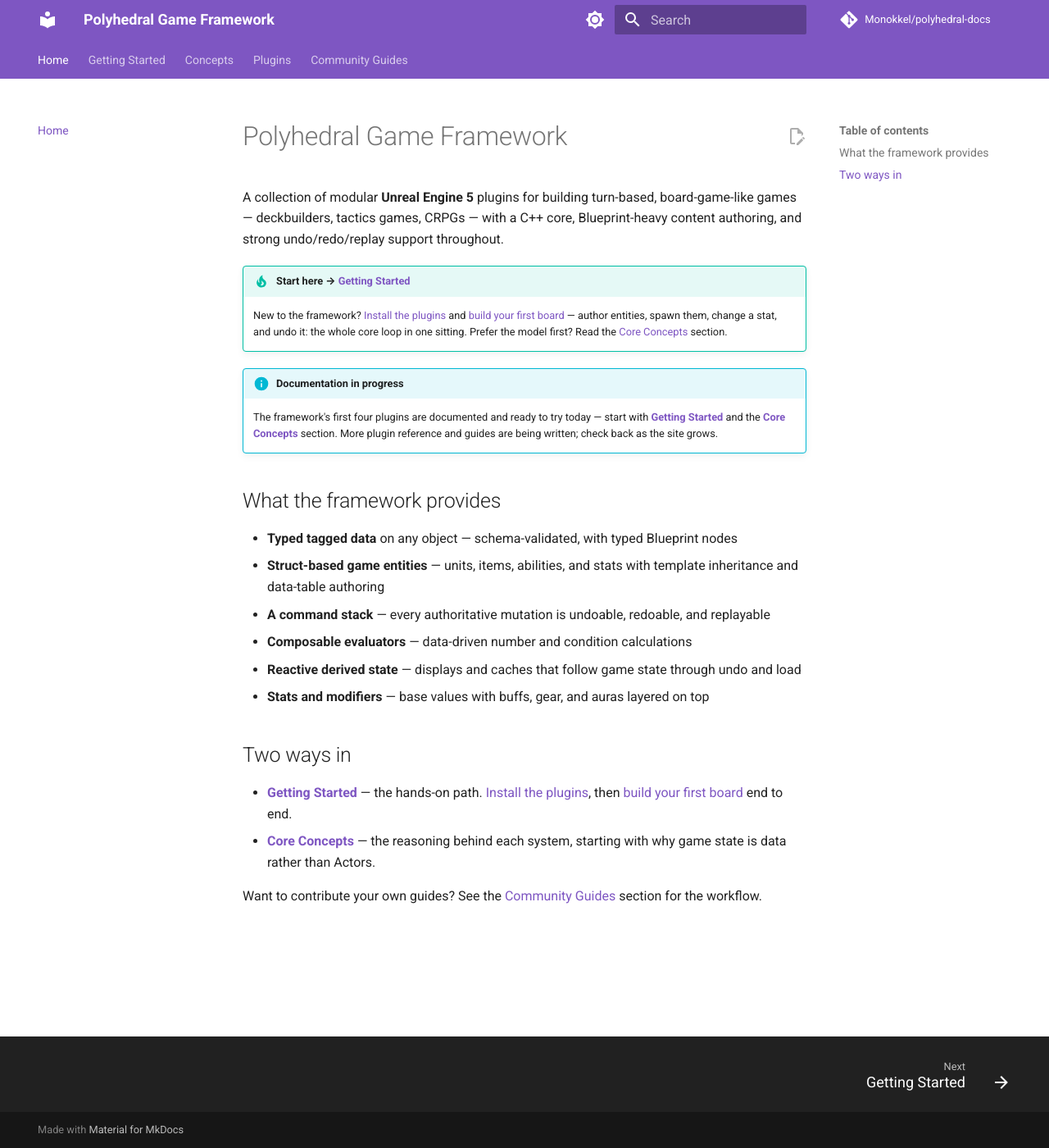
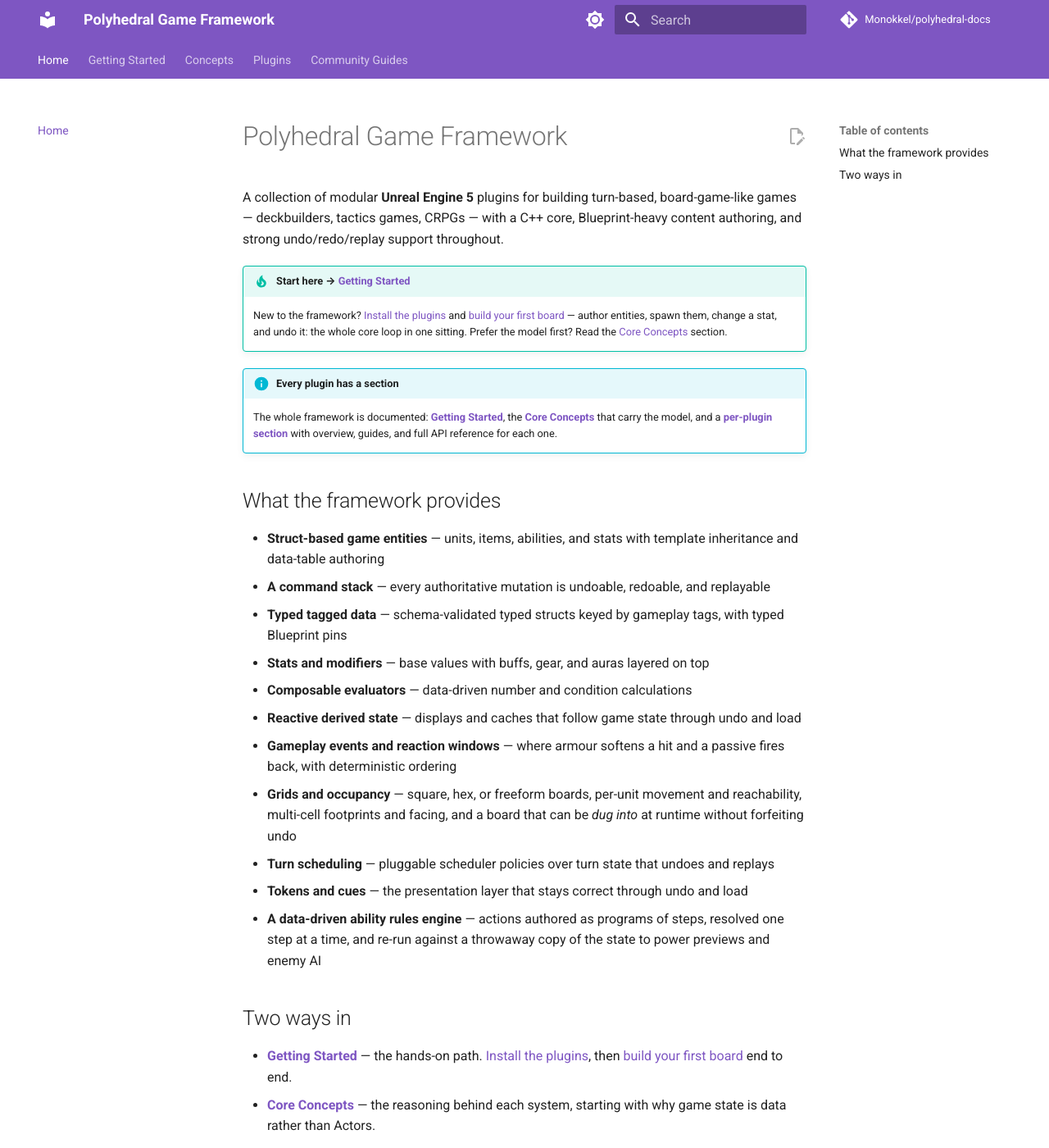
Before and after one commit to Monokkel/polyhedral-docs, an MkDocs documentation site: the page built from docs/index.md, in a window 1280 px wide and 1400 px high. Shown: the whole window at 82% size. Built offline with MkDocs 1.6.1 and Material for MkDocs 9.7.7, drawn with Linux system fonts in a browser that asks for light colours; comment, search, counter and statistics services are not loaded.

Commit message:
Wire nav for the new sections and refresh the landing page
- Plugins tab groups CommandSystem, QueueFramework, TagEvents and
  NoiseBasedRandomSeed under Polyhedral Core, which keeps every existing
  page URL working while describing the packaging honestly.
- Nav and the llms.txt page list gain GridCommands, PolyhedralTestKit,
  the three GridEntity reference pages and the AI reference page.
- The home page no longer says only the first four plugins are
  documented, and its capability list covers the whole framework.

```diff
--- a/docs/index.md
+++ b/docs/index.md
@@ -11,21 +11,32 @@ Blueprint-heavy content authoring, and strong undo/redo/replay support throughou
     sitting. Prefer the model first? Read the
     [Core Concepts](concepts/index.md) section.
 
-!!! info "Documentation in progress"
-    The framework's first four plugins are documented and ready to try today —
-    start with **[Getting Started](getting-started/index.md)** and the
-    **[Core Concepts](concepts/index.md)** section. More plugin
-    reference and guides are being written; check back as the site grows.
+!!! info "Every plugin has a section"
+    The whole framework is documented: **[Getting Started](getting-started/index.md)**,
+    the **[Core Concepts](concepts/index.md)** that carry the model, and a
+    **[per-plugin section](plugins/index.md)** with overview, guides, and full API
+    reference for each one.
 
 ## What the framework provides
 
-- **Typed tagged data** on any object — schema-validated, with typed Blueprint nodes
 - **Struct-based game entities** — units, items, abilities, and stats with template
   inheritance and data-table authoring
 - **A command stack** — every authoritative mutation is undoable, redoable, and replayable
+- **Typed tagged data** — schema-validated typed structs keyed by gameplay tags, with
+  typed Blueprint pins
+- **Stats and modifiers** — base values with buffs, gear, and auras layered on top
 - **Composable evaluators** — data-driven number and condition calculations
 - **Reactive derived state** — displays and caches that follow game state through undo and load
-- **Stats and modifiers** — base values with buffs, gear, and auras layered on top
+- **Gameplay events and reaction windows** — where armour softens a hit and a passive
+  fires back, with deterministic ordering
+- **Grids and occupancy** — square, hex, or freeform boards, per-unit movement and
+  reachability, multi-cell footprints and facing, and a board that can be *dug into* at
+  runtime without forfeiting undo
+- **Turn scheduling** — pluggable scheduler policies over turn state that undoes and replays
+- **Tokens and cues** — the presentation layer that stays correct through undo and load
+- **A data-driven ability rules engine** — actions authored as programs of steps, resolved
+  one step at a time, and re-run against a throwaway copy of the state to power previews
+  and enemy AI
 
 ## Two ways in
 
--- a/mkdocs.yml
+++ b/mkdocs.yml
@@ -84,12 +84,19 @@ plugins:
           - concepts/abilities-and-resolution.md
         Plugins:
           - plugins/index.md
+          - plugins/polyhedralcore/index.md
+          - plugins/commandsystem/index.md
+          - plugins/commandsystem/guides.md
+          - plugins/commandsystem/reference.md
+          - plugins/queueframework/index.md
+          - plugins/queueframework/reference.md
+          - plugins/tagevents/index.md
+          - plugins/tagevents/reference.md
+          - plugins/noisebasedrandomseed/index.md
+          - plugins/noisebasedrandomseed/reference.md
           - plugins/taggeddata/index.md
           - plugins/taggeddata/guides.md
           - plugins/taggeddata/reference.md
-          - plugins/commandsystem/index.md
-          - plugins/commandsystem/guides.md
-          - plugins/commandsystem/reference.md
           - plugins/evaluators/index.md
           - plugins/evaluators/guides.md
           - plugins/evaluators/reference.md
@@ -102,19 +109,21 @@ plugins:
           - plugins/eventsystem/index.md
           - plugins/eventsystem/guides.md
           - plugins/eventsystem/reference.md
-          - plugins/tagevents/index.md
-          - plugins/tagevents/reference.md
-          - plugins/queueframework/index.md
-          - plugins/queueframework/reference.md
           - plugins/gridgraph/index.md
           - plugins/gridgraph/guides.md
           - plugins/gridgraph/reference-graph.md
           - plugins/gridgraph/reference-generation.md
           - plugins/gridgraph/reference-movement.md
           - plugins/gridgraph/reference-visualization.md
+          - plugins/gridcommands/index.md
+          - plugins/gridcommands/guides.md
+          - plugins/gridcommands/reference.md
           - plugins/gridentity/index.md
           - plugins/gridentity/guides.md
           - plugins/gridentity/reference.md
+          - plugins/gridentity/reference-facing.md
+          - plugins/gridentity/reference-footprints.md
+          - plugins/gridentity/reference-windows.md
           - plugins/tokensystem/index.md
           - plugins/tokensystem/guides.md
           - plugins/tokensystem/reference.md
@@ -127,14 +136,14 @@ plugins:
           - plugins/abilitysystem/reference-targeting.md
           - plugins/abilitysystem/reference-triggers.md
           - plugins/abilitysystem/reference-previews.md
+          - plugins/abilitysystem/reference-ai.md
           - plugins/abilitysystem/reference-tooling.md
           - plugins/tagdebug/index.md
           - plugins/tagdebug/reference.md
-          - plugins/noisebasedrandomseed/index.md
-          - plugins/noisebasedrandomseed/reference.md
           - plugins/polyhedraltooltips/index.md
           - plugins/polyhedraltooltips/guides.md
           - plugins/polyhedraltooltips/reference.md
+          - plugins/polyhedraltestkit/index.md
         Community:
           - community/index.md
 
@@ -159,14 +168,25 @@ nav:
       - Abilities & Resolution: concepts/abilities-and-resolution.md
   - Plugins:
       - plugins/index.md
+      - Polyhedral Core:
+          - plugins/polyhedralcore/index.md
+          - CommandSystem:
+              - plugins/commandsystem/index.md
+              - Guides: plugins/commandsystem/guides.md
+              - API Reference: plugins/commandsystem/reference.md
+          - QueueFramework:
+              - plugins/queueframework/index.md
+              - API Reference: plugins/queueframework/reference.md
+          - TagEvents:
+              - plugins/tagevents/index.md
+              - API Reference: plugins/tagevents/reference.md
+          - NoiseBasedRandomSeed:
+              - plugins/noisebasedrandomseed/index.md
+              - API Reference: plugins/noisebasedrandomseed/reference.md
       - TaggedData:
           - plugins/taggeddata/index.md
           - Guides: plugins/taggeddata/guides.md
           - API Reference: plugins/taggeddata/reference.md
-      - CommandSystem:
-          - plugins/commandsystem/index.md
-          - Guides: plugins/commandsystem/guides.md
-          - API Reference: plugins/commandsystem/reference.md
       - Evaluators:
           - plugins/evaluators/index.md
           - Guides: plugins/evaluators/guides.md
@@ -183,12 +203,6 @@ nav:
           - plugins/eventsystem/index.md
           - Guides: plugins/eventsystem/guides.md
           - API Reference: plugins/eventsystem/reference.md
-      - TagEvents:
-          - plugins/tagevents/index.md
-          - API Reference: plugins/tagevents/reference.md
-      - QueueFramework:
-          - plugins/queueframework/index.md
-          - API Reference: plugins/queueframework/reference.md
       - GridGraph:
           - plugins/gridgraph/index.md
           - Guides: plugins/gridgraph/guides.md
@@ -197,10 +211,18 @@ nav:
               - Generation & Patterns: plugins/gridgraph/reference-generation.md
               - Movement & Reachability: plugins/gridgraph/reference-movement.md
               - Visualization: plugins/gridgraph/reference-visualization.md
+      - GridCommands:
+          - plugins/gridcommands/index.md
+          - Guides: plugins/gridcommands/guides.md
+          - API Reference: plugins/gridcommands/reference.md
       - GridEntity:
           - plugins/gridentity/index.md
           - Guides: plugins/gridentity/guides.md
-          - API Reference: plugins/gridentity/reference.md
+          - API Reference:
+              - Placement & Occupancy: plugins/gridentity/reference.md
+              - Facing & Arcs: plugins/gridentity/reference-facing.md
+              - Footprints: plugins/gridentity/reference-footprints.md
+              - Movement & Structural Windows: plugins/gridentity/reference-windows.md
       - TokenSystem:
           - plugins/tokensystem/index.md
           - Guides: plugins/tokensystem/guides.md
@@ -216,16 +238,15 @@ nav:
               - Programs & Steps: plugins/abilitysystem/reference-programs.md
               - Targeting & Running: plugins/abilitysystem/reference-targeting.md
               - Triggers & Reactions: plugins/abilitysystem/reference-triggers.md
-              - Previews, AI & What-Ifs: plugins/abilitysystem/reference-previews.md
+              - Previews & What-Ifs: plugins/abilitysystem/reference-previews.md
+              - AI & Scoring: plugins/abilitysystem/reference-ai.md
               - Configuration & Tooling: plugins/abilitysystem/reference-tooling.md
       - TagDebug:
           - plugins/tagdebug/index.md
           - API Reference: plugins/tagdebug/reference.md
-      - NoiseBasedRandomSeed:
-          - plugins/noisebasedrandomseed/index.md
-          - API Reference: plugins/noisebasedrandomseed/reference.md
       - PolyhedralTooltips:
           - plugins/polyhedraltooltips/index.md
           - Guides: plugins/polyhedraltooltips/guides.md
           - API Reference: plugins/polyhedraltooltips/reference.md
+      - PolyhedralTestKit: plugins/polyhedraltestkit/index.md
   - Community Guides: community/index.md
```
